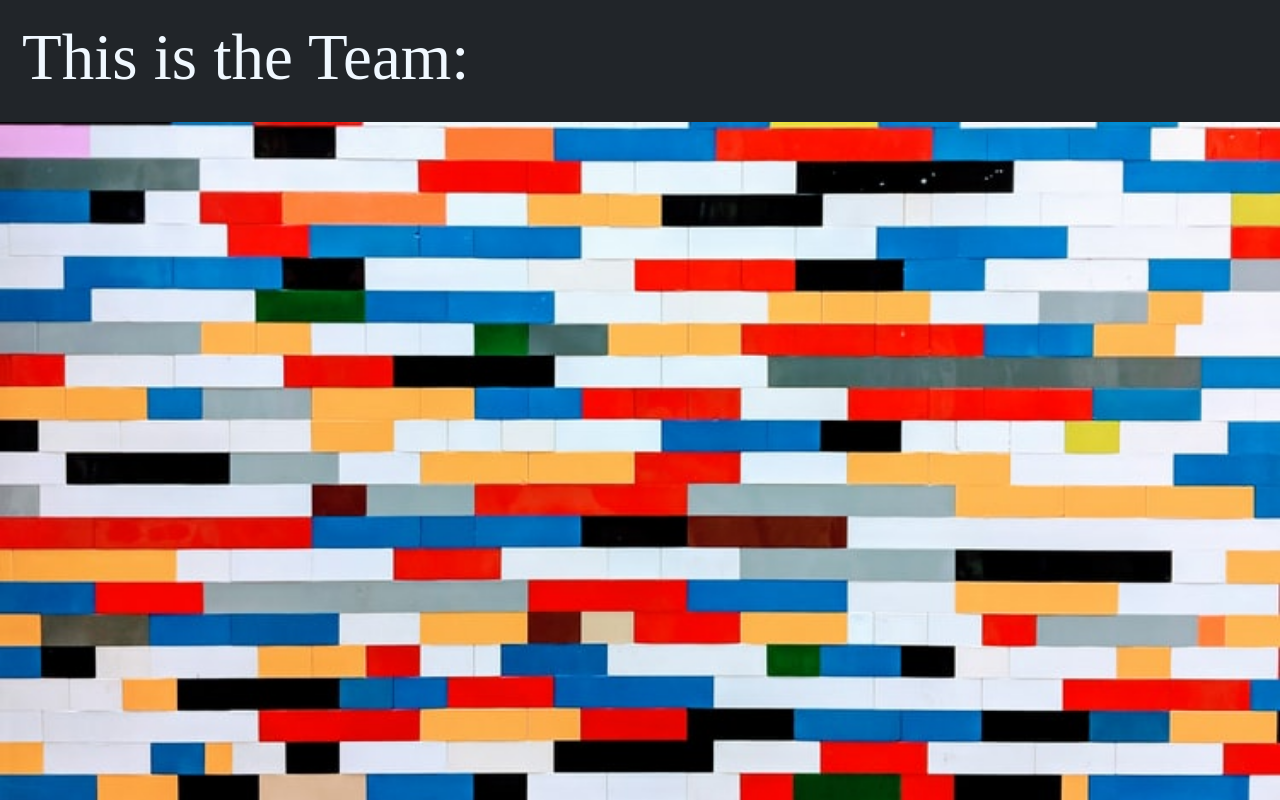
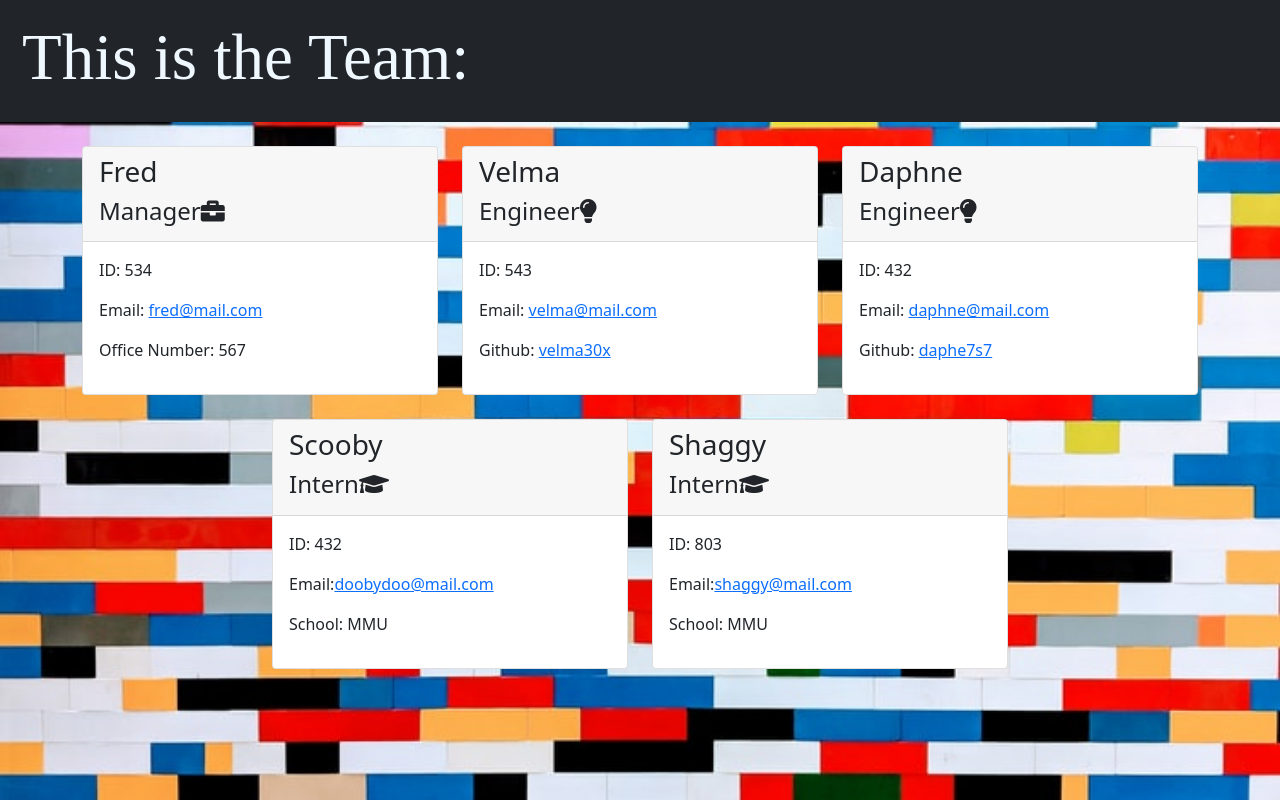
Before and after one commit to vivicowan/team-profile-generator, a website: page dist/index.html in a window 1280 px wide. Drawn offline with nearby package versions, Linux system fonts and the light colour scheme; a web font is replaced by a local one.

Commit message:
tested generated html

```diff
--- a/dist/index.html
+++ b/dist/index.html
@@ -1,3 +1,4 @@
+
 <!DOCTYPE html>
 <html lang="en">
 <head>
@@ -22,7 +23,78 @@
 	</header>
 	<main>
 		<div class="container">
-			<div class="row justify-content-center" id="team-cards">
+			<div class="row justify-content-center">
+
+<div class="col-4 mt-4">
+	<div class="card h-100">
+		<div class="card-header">
+			<h3>Fred</h3>
+			<h4>Manager<i class="fas fa-briefcase"></i></h4>
+		</div>
+
+		<div class="card-body">
+			<p class="id">ID: 534</p>
+			<p class="email">Email: <a href="mailto:fred@mail.com">fred@mail.com</a></p>
+			<p class="office">Office Number: 567</p>
+		</div>
+	</div>
+</div>
+<div class="col-4 mt-4">
+	<div class="card h-100">
+		<div class="card-header">
+			<h3>Velma</h3>
+			<h4>Engineer<i class="fas fa-lightbulb"></i></h4>
+		</div>
+
+	   <div class="card-body">
+			<p class="id">ID: 543</p>
+			<p class="email">Email: <a href="mailto:velma@mail.com">velma@mail.com</a></p>
+			<p class="github">Github: <a href="https://github.com/velma30x">velma30x</a></p>
+		</div>
+	</div>
+</div>
+<div class="col-4 mt-4">
+	<div class="card h-100">
+		<div class="card-header">
+			<h3>Daphne</h3>
+			<h4>Engineer<i class="fas fa-lightbulb"></i></h4>
+		</div>
+
+	   <div class="card-body">
+			<p class="id">ID: 432</p>
+			<p class="email">Email: <a href="mailto:daphne@mail.com">daphne@mail.com</a></p>
+			<p class="github">Github: <a href="https://github.com/daphe7s7">daphe7s7</a></p>
+		</div>
+	</div>
+</div>
+<div class="col-4 mt-4">
+	<div class="card h-100">
+		<div class="card-header">
+			<h3>Scooby</h3>
+			<h4>Intern<i class="fas fa-graduation-cap"></i></h4>
+	   </div>
+
+		<div class="card-body">
+			<p class="id">ID: 432</p>
+			<p class="email">Email:<a href="mailto:doobydoo@mail.com">doobydoo@mail.com</a></p>
+			<p class="school">School: MMU</p>
+	   </div>
+	</div>
+</div>
+<div class="col-4 mt-4">
+	<div class="card h-100">
+		<div class="card-header">
+			<h3>Shaggy</h3>
+			<h4>Intern<i class="fas fa-graduation-cap"></i></h4>
+	   </div>
+
+		<div class="card-body">
+			<p class="id">ID: 803</p>
+			<p class="email">Email:<a href="mailto:shaggy@mail.com">shaggy@mail.com</a></p>
+			<p class="school">School: MMU</p>
+	   </div>
+	</div>
+</div>
 			</div>
 	  </div>
 	</main>
```
